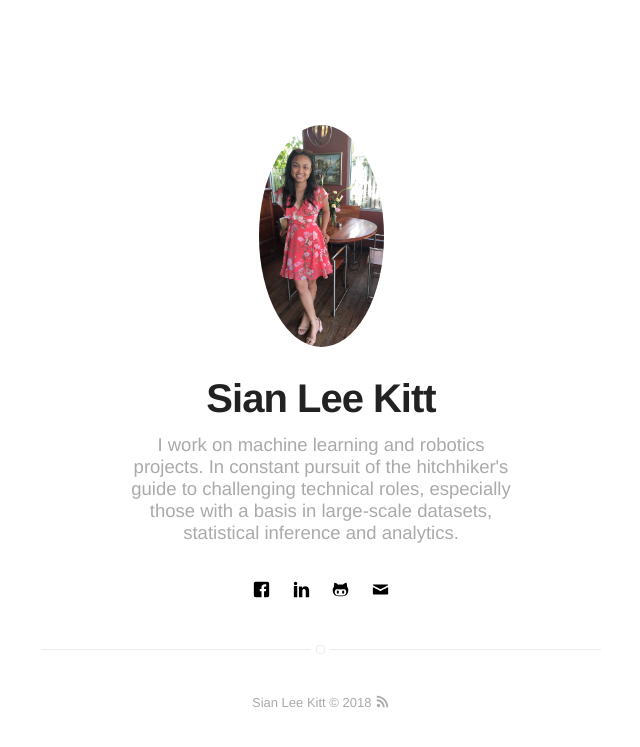
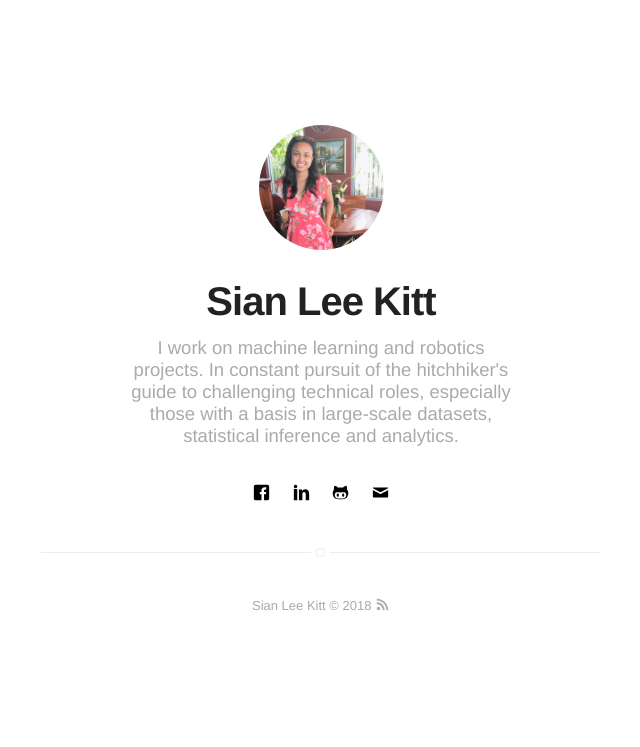
Before and after one commit to Siaan/Siaan.github.io, a Jekyll site: the page built from index.html, in a window 1280 px wide. Shown: the top 747 px of the page, without its empty margins (319-959 px from the left). Built offline with Jekyll 4.4.1, drawn with Linux system fonts in a browser that asks for light colours.

Commit message:
Update _config.yml

```diff
--- a/_config.yml
+++ b/_config.yml
@@ -8,7 +8,7 @@ bio: I work on machine learning and robotics projects. In constant pursuit of th
 # if it's an external image, update below for true
 # better with square images
 external-image: false
-picture: assets/images/IMG_3713.jpg
+picture: assets/images/IMG_3713_(1).jpg
 
 # If you want to include your resume, set to true
 # and specify source (external or local).
```
